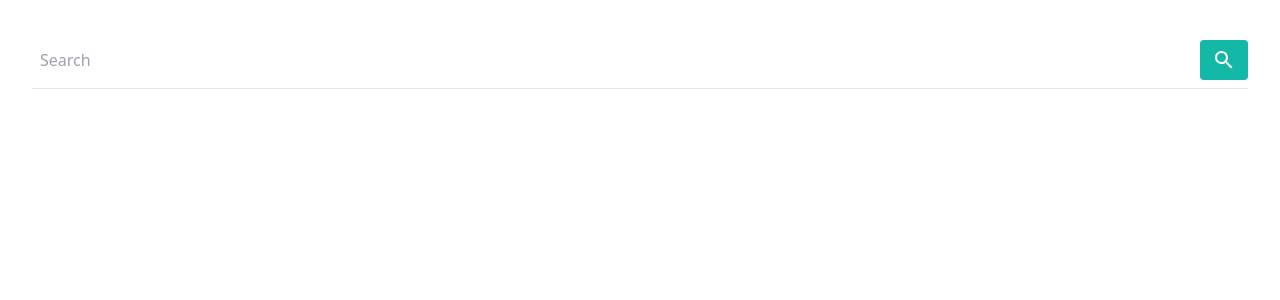
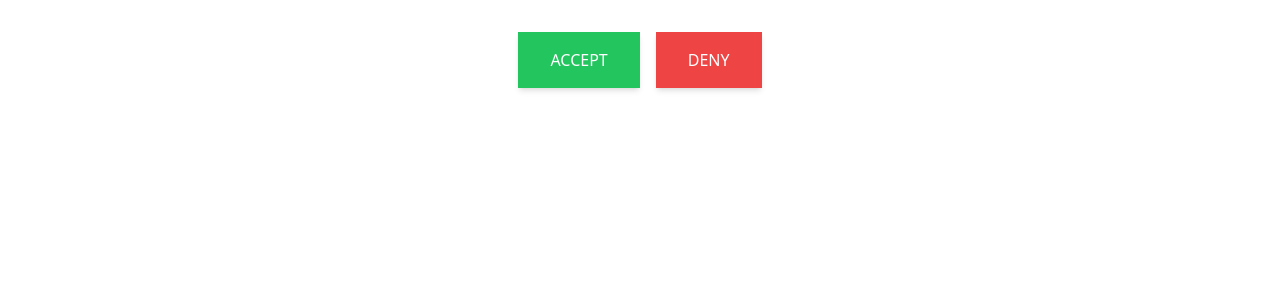
Before and after one commit to ujjwalnp/health-connect, a React (Vite) app in the folder client/: page / in a window 1280 px wide. Shown: the top 300 px of the page. Built offline with nearby package versions, Linux system fonts and the light colour scheme.

Commit message:
feat: checkbox

```diff
--- a/client/src/components/CheckBox.jsx
+++ b/client/src/components/CheckBox.jsx
@@ -0,0 +1,16 @@
+import React from 'react';
+
+const CheckBox = () => {
+  return (
+    <div className="space-x-4">
+      <a href="#" className="accept space inline-block bg-green-500 text-white px-8 py-4 shadow-md hover:bg-green-600">
+        ACCEPT <span className="fa fa-check"></span>
+      </a>
+      <a href="#" className="deny inline-block bg-red-500 text-white px-8 py-4 shadow-md hover:bg-red-600">
+        DENY <span className="fa fa-close"></span>
+      </a>
+    </div>
+  );
+};
+
+export default CheckBox;
--- a/client/src/pages/TestingComponent.jsx
+++ b/client/src/pages/TestingComponent.jsx
@@ -1,12 +1,14 @@
 import React from "react";
 import InputField from "../components/InputField";
 import SearchBar from "../components/SearchBar";
+import CheckBox from "../components/CheckBox";
 
 export default function TestingComponent() {
     return (
         <div>
         {/* <InputField /> */}
-        <SearchBar />
+        {/* <SearchBar /> */}
+        <CheckBox checkbox_data={"Check h"} />
         </div>
     );
     }
```
